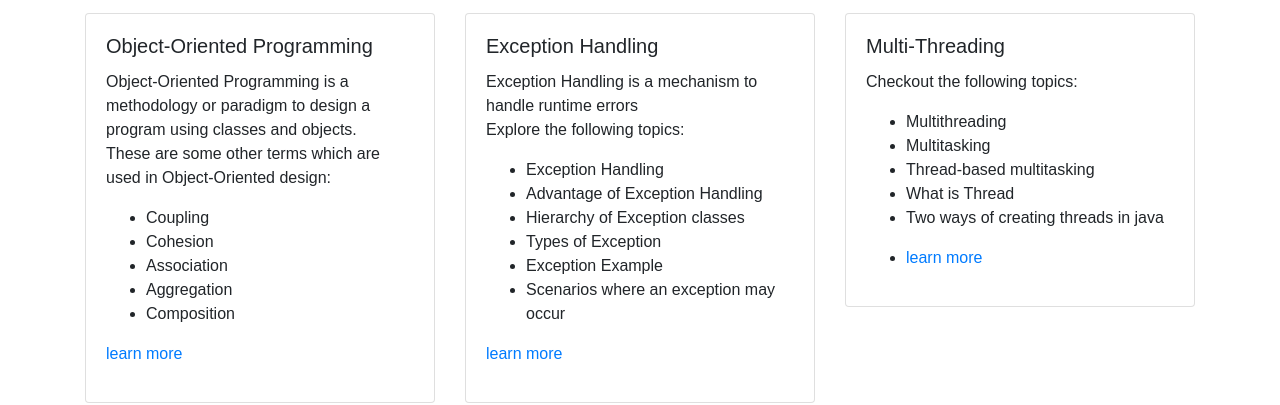
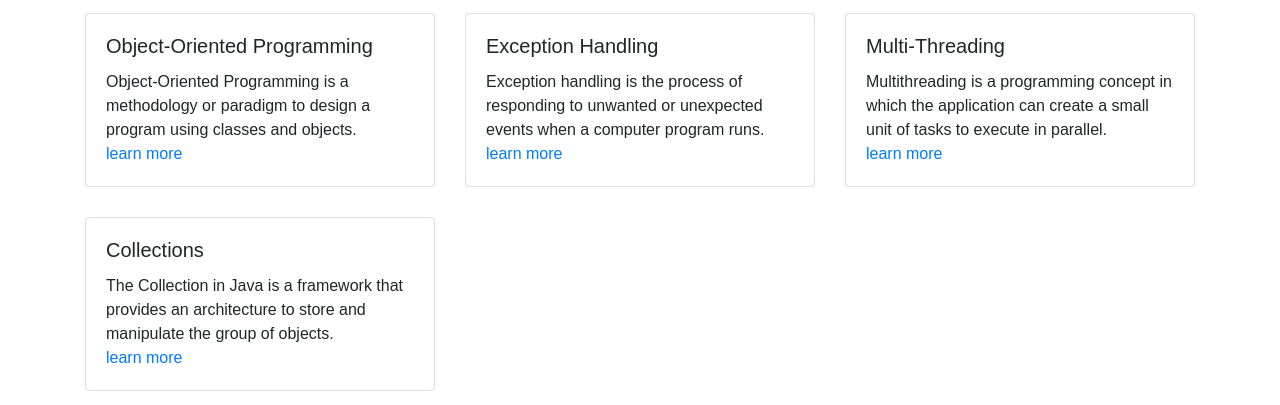
Before and after one commit to venki-vj/androidRoadMap, a plain HTML site: page index.html in a window 1280 px wide. Shown: the part 573-978 px from the top of the page. Drawn offline with nearby package versions, Linux system fonts and the light colour scheme; a script that the page names is missing.

Commit message:
java cards have lesser text

```diff
--- a/index.html
+++ b/index.html
@@ -166,16 +166,7 @@
                             and
                             objects.
                             <br>
-                            These are some other terms which are used in Object-Oriented
-                            design:
 
-                        <ul>
-                            <li>Coupling</li>
-                            <li>Cohesion</li>
-                            <li>Association</li>
-                            <li>Aggregation</li>
-                            <li>Composition</li>
-                        </ul>
                             <a href="https://www.javatpoint.com/java-oops-concepts" target="_blank">learn
                                 more</a>
                         </p>
@@ -189,17 +180,8 @@
                     <div class="card-body">
                         <h5 class="card-title">Exception Handling</h5>
                         <!-- <div id="linkPanel12" style="display: none;"> -->
-                        <p class="card-text">Exception Handling is a mechanism to handle runtime errors<br>Explore
-                            the following
-                            topics:
-                        <ul>
-                            <li>Exception Handling</li>
-                            <li>Advantage of Exception Handling</li>
-                            <li>Hierarchy of Exception classes</li>
-                            <li>Types of Exception</li>
-                            <li>Exception Example</li>
-                            <li>Scenarios where an exception may occur</li>
-                        </ul>
+                        <p class="card-text">Exception handling is the process of responding to unwanted or unexpected
+                            events when a computer program runs.<br>
 
                             <a href="https://www.javatpoint.com/exception-handling-in-java" target="_blank">learn
                                 more</a>
@@ -215,20 +197,10 @@
                     <div class="card-body">
                         <h5 class="card-title">Multi-Threading</h5>
                         <!-- <div id="linkPanel13" style="display: none;"> -->
-                        <p class="card-text">Checkout the following topics:
-                        <ul>
-                            <li>Multithreading</li>
-                            <li>Multitasking</li>
-                            <li>Thread-based multitasking</li>
-                            <li>What is Thread</li>
-                            <li>Two ways of creating threads in java</li>
-                        </ul>
-
-                        <ul>
-                            <li><a href="https://www.geeksforgeeks.org/java-multithreading-tutorial/"
-                                    target="_blank">learn more</a></li>
-                            <!-- Add other fundamental resources here -->
-                        </ul>
+                        <p class="card-text">Multithreading is a programming concept in which the application can create
+                            a small unit of tasks to execute in parallel.<br>
+                            <a href="https://www.geeksforgeeks.org/java-multithreading-tutorial/" target="_blank">learn
+                                more</a>
                         </p>
                         <!-- </div> -->
                     </div>
@@ -244,14 +216,7 @@
                         <!-- <div id="linkPanel14" style="display: none;"> -->
                         <p class="card-text">The Collection in Java is a framework that provides an architecture to
                             store and
-                            manipulate the group of objects.<br> It contains the classes and interfaces for the
-                            following:
-                        <ul>
-                            <li>List</li>
-                            <li>Set</li>
-                            <li>Map</li>
-                            <li>Queue</li>
-                        </ul>
+                            manipulate the group of objects.<br>
                             <a href="https://www.javatpoint.com/collections-in-java/" target="_blank">learn more</a>
                             <!-- </div> -->
                     </div>
```
Lines whose indentation alone changed are shown as unchanged.
